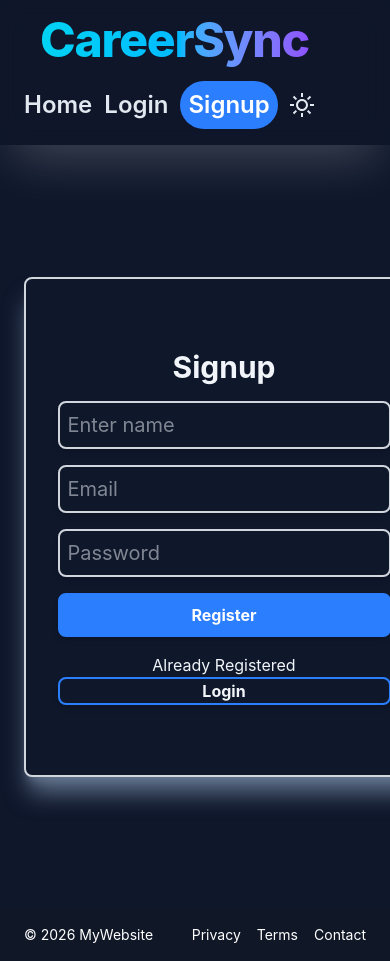
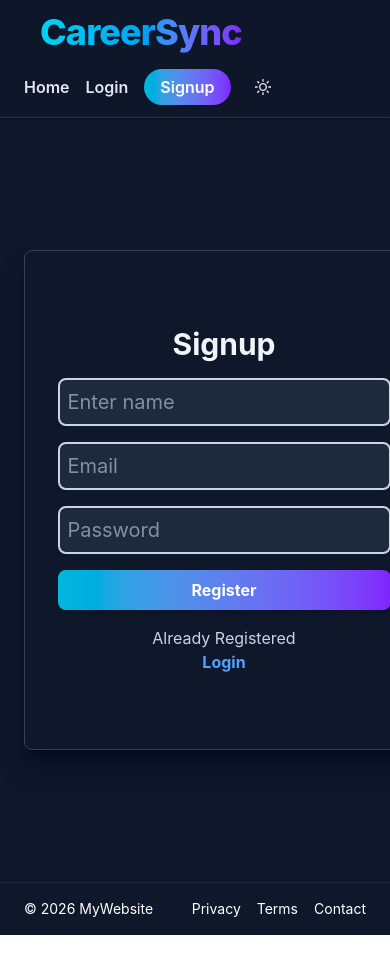
Before and after one commit to Gargie-Coder/CareerSync, a React (Vite) app in the folder CareerSync/: page /signup in a window 390 px wide. Shown: the top 961 px of the page. After the commit the page ends 935 px from the top, so only its background shows below. Built offline with nearby package versions, Linux system fonts and the light colour scheme; no server answers.

Commit message:
Refactor UI components for improved styling and responsiveness; enhance accessibility and dark mode support across Footer, Navbar, Dashboard, Home, Login, and Signup pages

```diff
--- a/CareerSync/src/components/Footer.jsx
+++ b/CareerSync/src/components/Footer.jsx
@@ -1,20 +1,20 @@
 import { Link } from "react-router-dom";
 export default function Footer() {
   return (
-    <footer className=" bg-gray-900">
-      <div className="mx-auto flex max-w-7xl items-center justify-between px-6 py-4 text-sm text-white">
+    <footer className="bg-slate-100 dark:bg-slate-900 border-t border-slate-200 dark:border-slate-800">
+      <div className="mx-auto flex max-w-7xl items-center justify-between px-6 py-4 text-sm text-slate-600 dark:text-white">
         <p>© {new Date().getFullYear()} MyWebsite</p>
 
         <div className="flex gap-4">
-          <Link to ="/privacy" className="hover:text-cyan-300">
+          <Link to ="/privacy" className="transition-colors hover:text-sky-500 dark:hover:text-cyan-300">
             Privacy
           </Link>
 
-          <Link to="/terms" className="hover:text-cyan-300">
+          <Link to="/terms" className="transition-colors hover:text-sky-500 dark:hover:text-cyan-300">
             Terms
           </Link>
 
-          <Link to="/contact" className="hover:text-cyan-300">
+          <Link to="/contact" className="transition-colors hover:text-sky-500 dark:hover:text-cyan-300">
             Contact
           </Link>
         </div>
--- a/CareerSync/src/components/Navbar.jsx
+++ b/CareerSync/src/components/Navbar.jsx
@@ -8,30 +8,30 @@ const Navbar = () => {
   const {user,logout}=useAuth()
   const {theme,toggleTheme}=useTheme()
   return (
-    <div className='max-w-10xl flex flex-wrap justify-between gap-4 px-6 py-4 items-center bg-slate-200/30 backdrop-blur-md text-blue-600 dark:bg-slate-900/60 dark:backdrop-blur-md dark:text-slate-50 text-2xl sticky top-0 z-50 shadow-white/20 shadow-2xl'>
+    <div className='max-w-10xl flex flex-wrap justify-between gap-4 px-6 py-3 items-center backdrop-blur-md bg-white/40 border-b border-slate-200/60 text-blue-700 dark:bg-slate-900/70 dark:border-slate-700/60 dark:backdrop-blur-md dark:text-slate-50 text-2xl sticky top-0 z-50 shadow-sm dark:shadow-black/30'>
       <div className='ml-4'>
-        <Link to ={"/"} className='bg-gray-100 text-5xl font-extrabold tracking-tight bg-gradient-to-r from-cyan-400 via-sky-400 to-violet-500 bg-clip-text text-transparent'>
+        <Link to ={"/"} className='text-4xl md:text-5xl font-extrabold tracking-tight bg-gradient-to-r from-cyan-400 via-sky-500 to-violet-600 bg-clip-text text-transparent transition-opacity hover:opacity-80'>
       CareerSync
       </Link>
 
       </div>
-      <div className='flex flex-wrap items-center gap-3 text-blue-600 font-semibold dark:text-slate-200 mr-4'>
+      <div className='flex flex-wrap items-center gap-4 text-blue-700 font-semibold dark:text-slate-200 mr-4 text-base md:text-lg'>
         {user?(
-          <div className='flex flex-wrap items-center gap-3  mr-4'>
-          <Link to={"/dashboard"} className='hover:text-blue-200'>Dashboard</Link>
-          <Link to={"/analytics"} className='hover:text-blue-200'>Analytics</Link>
-          <button onClick={logout} className='hover:bg-slate-300 hover:text-blue-500 border border-blue-600 border bg-blue-500 rounded-full p-2  text-white'>Logout</button>
-          <button onClick={toggleTheme}>{theme==="dark"?(<CgSun/>
+          <div className='flex flex-wrap items-center gap-4 mr-4'>
+          <Link to={"/dashboard"} className='transition-colors hover:text-sky-500 dark:hover:text-sky-400'>Dashboard</Link>
+          <Link to={"/analytics"} className='transition-colors hover:text-sky-500 dark:hover:text-sky-400'>Analytics</Link>
+          <button onClick={logout} className='transition-colors bg-gradient-to-r from-cyan-500 to-violet-600 hover:from-cyan-400 hover:to-violet-500 rounded-full px-4 py-1.5 text-white shadow-sm'>Logout</button>
+          <button onClick={toggleTheme} className='p-2 rounded-full transition-colors hover:bg-slate-200/60 dark:hover:bg-slate-700/60'>{theme==="dark"?(<CgSun/>
     ):(<CgMoon/>)}
       </button>
           </div>
         ):(
 
-          <div className='flex flex-wrap items-center gap-3 mr-4'>
-            <Link to={"/"} className='hover:text-blue-200'>Home</Link>
-            <Link to={"/login"} className='hover:text-blue-200'>Login</Link>
-            <Link className='hover:bg-slate-300 hover:text-blue-500 bg-blue-500 rounded-full p-2 text-white' to={"/signup"} >Signup</Link>
-            <button onClick={toggleTheme}>{theme==="dark"?(<CgSun/>
+          <div className='flex flex-wrap items-center gap-4 mr-4'>
+            <Link to={"/"} className='transition-colors hover:text-sky-500 dark:hover:text-sky-400'>Home</Link>
+            <Link to={"/login"} className='transition-colors hover:text-sky-500 dark:hover:text-sky-400'>Login</Link>
+            <Link className='transition-colors bg-gradient-to-r from-cyan-500 to-violet-600 hover:from-cyan-400 hover:to-violet-500 rounded-full px-4 py-1.5 text-white shadow-sm' to={"/signup"} >Signup</Link>
+            <button onClick={toggleTheme} className='p-2 rounded-full transition-colors hover:bg-slate-200/60 dark:hover:bg-slate-700/60'>{theme==="dark"?(<CgSun/>
     ):(<CgMoon/>)}
       </button>
           </div>
--- a/CareerSync/src/pages/Home.jsx
+++ b/CareerSync/src/pages/Home.jsx
@@ -17,17 +17,17 @@ export const Home = () => {
         </p>
         </div>
         <div className='inline-flex gap-4 m-4'>
-       <div className="inline-flex items-center gap-2 px-3 py-1.5 rounded-full border border-slate-200 dark:border-white/20 bg-slate-100 dark:bg-white/10 text-slate-700 dark:text-white/80 text-3xl font-medium mb-8 font-mono">
+       <div className="inline-flex items-center gap-2 px-4 py-2 rounded-full border border-slate-200 dark:border-white/20 bg-slate-100 dark:bg-white/10 text-slate-700 dark:text-white/80 text-base font-medium mb-8 font-mono">
   <span className="w-1.5 h-1.5 rounded-full bg-emerald-500 dark:bg-emerald-400" />
   Free · No Distractions · Works instantly
 </div>
         </div>
       </div>
     </section>
-    <section className="flex justify-around gap-4 mb-20 w-screen ml-[calc(50%-50vw)] mr-[calc(50%-50vw)] px-10 text-2xl">
+    <section className="flex flex-wrap justify-center gap-4 mb-20 w-screen ml-[calc(50%-50vw)] mr-[calc(50%-50vw)] px-10 text-2xl">
 
       {features.map((feature, index) => (
-        <div key={feature.title} className="bg-slate-50 dark:bg-white/10 text-slate-800 dark:text-slate-200 w-fit border border-slate-200 dark:border-white/20 rounded-lg p-4 ">
+        <div key={feature.title} className="bg-slate-50 dark:bg-white/10 text-slate-800 dark:text-slate-200 w-72 border border-slate-200 dark:border-white/20 rounded-lg p-4 transition-colors hover:border-sky-400 dark:hover:border-sky-500">
         {/*title is used as a key because even if the items are rearranged, the title will remain the same and can be used to identify the item uniquelywhile if we use index as a key, it will change if the items are rearranged and can cause issues with rendering and performance. */}
           <span className="font-bold block text-slate-900 dark:text-white">{feature.title}</span>
           <p>{feature.description}</p>
--- a/CareerSync/src/pages/Signup.jsx
+++ b/CareerSync/src/pages/Signup.jsx
@@ -24,17 +24,17 @@ const Signup = () => {
     });
   }
   return (
-    <div className='flex flex-col justify-center items-center h-[500px]  bg-slate-900 w-100 m-auto border-2 border-gray-300 rounded-lg shadow-xl shadow-slate-500 text-slate-100 my-25'>
-      <h1 className='text-3xl text-slate-100 font-bold mb-4'>Signup</h1>
+    <div className='flex flex-col justify-center items-center h-[500px] bg-white dark:bg-slate-900 w-100 m-auto border border-slate-300 dark:border-slate-700 rounded-lg shadow-xl shadow-slate-300/50 dark:shadow-slate-950/50 dark:text-slate-100 my-25'>
+      <h1 className='text-3xl dark:text-slate-100 font-bold mb-4'>Signup</h1>
       <form onSubmit={handleSubmit} className='flex flex-col'>
-        <input type='text' placeholder='Enter name' value={name} onChange={(e)=>{setName(e.target.value)}} className=' border-2 border-gray-300 rounded-lg shadow-md p-2 text-xl mb-4'/>
-          <input type="email" placeholder="Email" className='mb-4 border-2 border-gray-300 rounded-lg shadow-md p-2 text-xl' value={email} onChange={(e) => setEmail(e.target.value)} />
-        <input type="password" placeholder="Password" className='mb-4 border-2 border-gray-300 rounded-lg shadow-md p-2 text-xl' value={password} onChange={(e) => setPassword(e.target.value)} />
-        <button type="submit" className='bg-blue-500 hover:bg-blue-700 text-white font-bold py-2 px-4  border-2 border-blue-500 rounded-lg shadow-md'>
+        <input type='text' placeholder='Enter name' value={name} onChange={(e)=>{setName(e.target.value)}} className=' mb-4 border-2 border-slate-300 bg-white dark:bg-slate-800 text-slate-900 dark:text-slate-100 rounded-lg focus:outline-none focus:ring-2 focus:ring-sky-500 focus:border-transparent transition p-2 text-xl'/>
+          <input type="email" placeholder="Email" className='mb-4 border-2 border-slate-300 bg-white dark:bg-slate-800 text-slate-900 dark:text-slate-100 rounded-lg focus:outline-none focus:ring-2 focus:ring-sky-500 focus:border-transparent transition p-2 text-xl' value={email} onChange={(e) => setEmail(e.target.value)} />
+        <input type="password" placeholder="Password" className='mb-4 border-2 border-slate-300 bg-white dark:bg-slate-800 text-slate-900 dark:text-slate-100 rounded-lg focus:outline-none focus:ring-2 focus:ring-sky-500 focus:border-transparent transition p-2 text-xl' value={password} onChange={(e) => setPassword(e.target.value)} />
+        <button type="submit" className='bg-gradient-to-r from-cyan-500 to-violet-600 hover:from-cyan-400 hover:to-violet-500 text-white font-bold py-2 px-4  rounded-lg shadow-md'>
          Register
         </button>
-        <p className='mt-4 text-center'>Already Registered</p>
-        <Link to="/login" className='font-bold hover:text-blue-300 text-center border-2 border-blue-500 rounded-lg shadow-md'>Login</Link>
+        <p className='mt-4 text-center text-slate-600 dark:text-slate-300'>Already Registered</p>
+        <Link to="/login" className='font-bold text-sky-600 dark:text-blue-400 hover:text-sky-500 dark:hover:text-cyan-200 transition-colors text-center rounded-lg'>Login</Link>
 
       </form>
     </div>
```
Also changed, not shown: CareerSync/src/pages/Dashboard.jsx (+19 -19 lines), CareerSync/src/pages/Login.jsx (+6 -6 lines).
